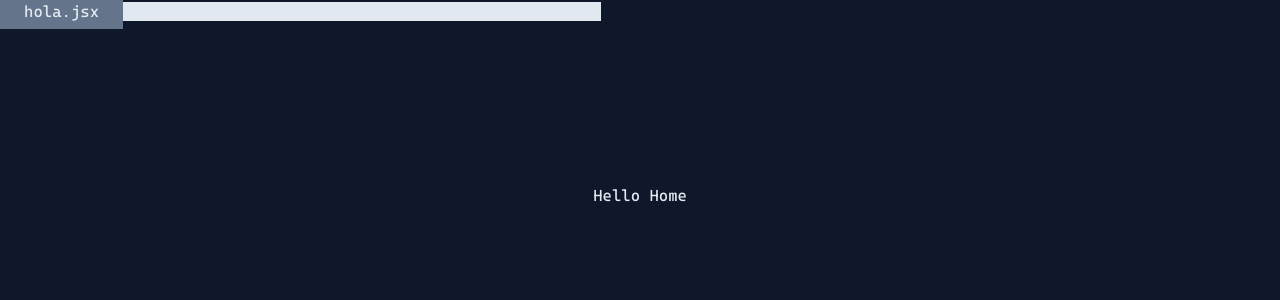
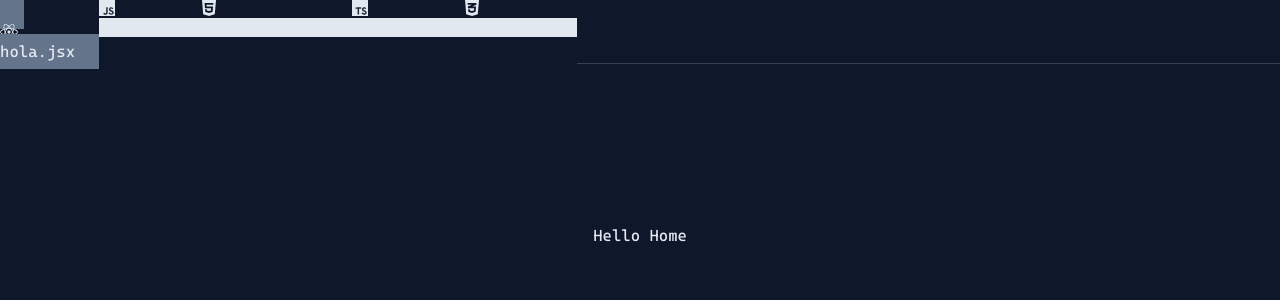
Before and after one commit to kyubiful/personal-landing, a React (Vite) app: page / in a window 1280 px wide. Shown: the top 300 px of the page. Built offline with nearby package versions, Linux system fonts and the light colour scheme.

Commit message:
✨ feat: add logos to menu

```diff
--- a/src/components/Navbar/index.jsx
+++ b/src/components/Navbar/index.jsx
@@ -1,15 +1,35 @@
-import { NavLink } from 'react-router-dom'
 import { Tab } from '../Tab/index.jsx'
+import { ReactLogo } from '../logos/ReactLogo.jsx'
+import { JavaScriptLogo } from '../logos/JavaScriptLogo.jsx'
+import { HTMLLogo } from '../logos/HTMLLogo.jsx'
+import { TypeScriptLogo } from '../logos/TypeScriptLogo.jsx'
+import { CSSLogo } from '../logos/CSSLogo.jsx'
 
 export const Navbar = () => {
   return (
     <nav>
       <ul className="flex">
-        <Tab to="/">hola.jsx</Tab>
-        <Tab to="/about">sobre_mi.js</Tab>
-        <Tab to="/experience">experiencia.html</Tab>
-        <Tab to="/projects">proyectos.ts</Tab>
-        <Tab to="/contact">contacto.css</Tab>
+        <Tab to="/">
+          <ReactLogo className="fill-slate-200 h-4 w-auto mr-2"/>
+          hola.jsx
+        </Tab>
+        <Tab to="/about">
+          <JavaScriptLogo className="fill-slate-200 h-4 w-auto mr-2" background="fill-slate-800/100"/>
+          sobre_mi.js
+        </Tab>
+        <Tab to="/experience">
+          <HTMLLogo className="fill-slate-200 h-4 w-auto mr-2" background="fill-slate-900/100"/>
+          experiencia.html
+        </Tab>
+        <Tab to="/projects">
+          <TypeScriptLogo className="fill-slate-200 h-4 w-auto mr-2" background="fill-slate-800/100"/>
+          proyectos.ts
+        </Tab>
+        <Tab to="/contact">
+          <CSSLogo className="fill-slate-200 h-4 w-auto mr-2" background="fill-slate-900/100"/>
+          contacto.css
+        </Tab>
+        <div className="shadow-[inset_0_-1px_0_#334155] w-full h-auto"></div>
       </ul>
     </nav>
   )
```
